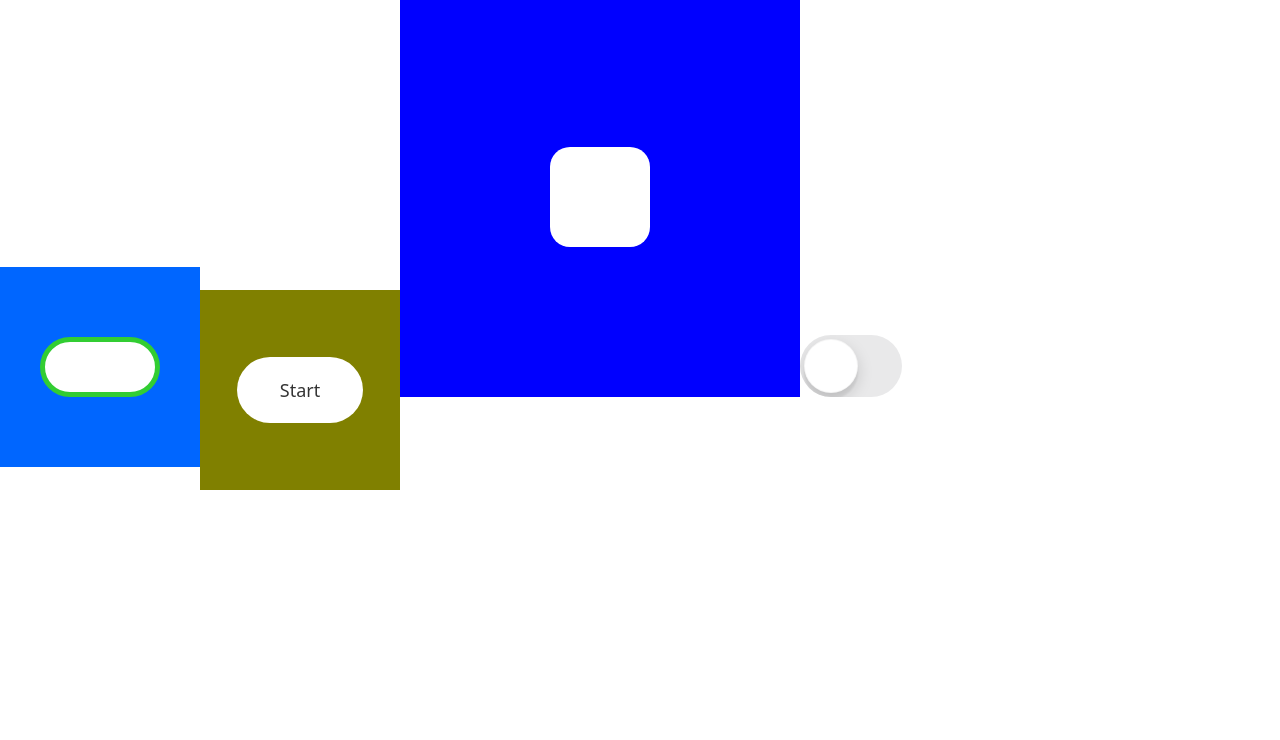
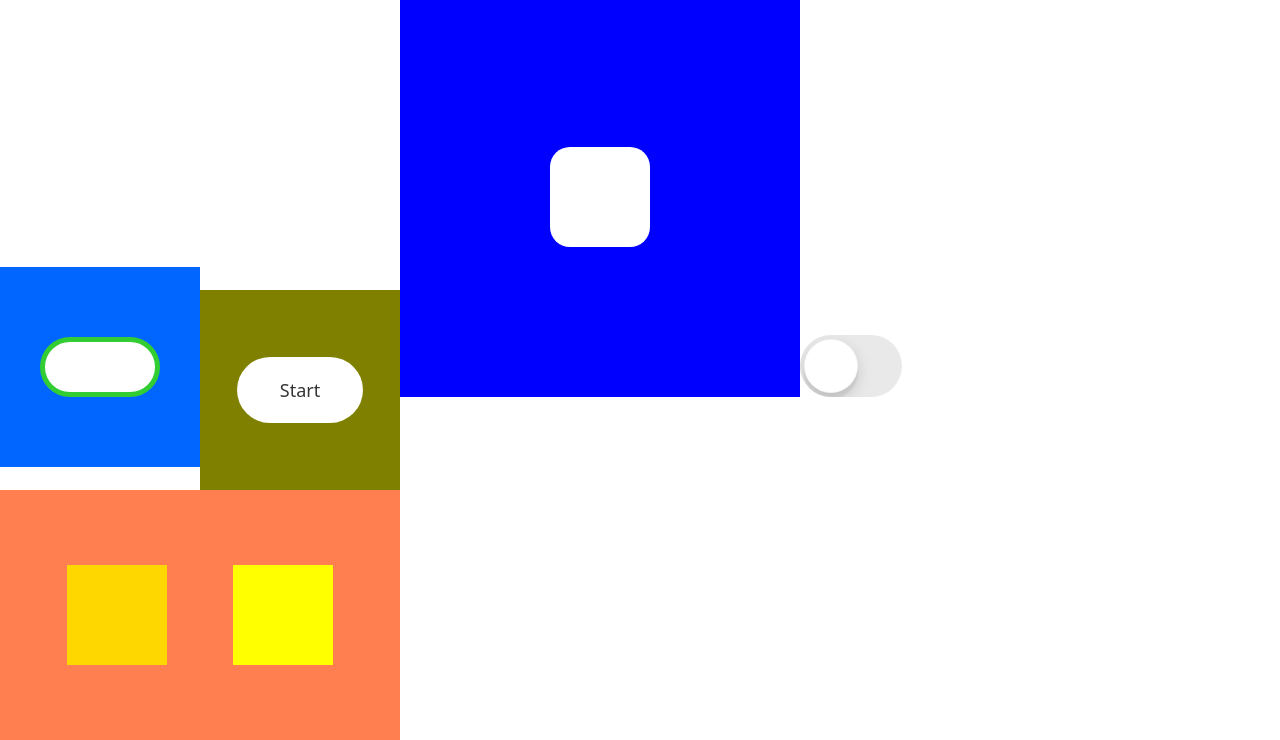
Before and after one commit to frommainland/framer30days, a Gatsby site: page / in a window 1280 px wide. Shown: the part 1316-2056 px from the top of the page. Before the commit the page ends 1806 px from the top, so only its background shows below. Built offline with nearby package versions, Linux system fonts and the light colour scheme; Gatsby itself is replaced by a stand-in of ours.

Commit message:
useanimation01

```diff
--- /dev/null
+++ b/src/components/useanimation01.js
@@ -0,0 +1,60 @@
+import React, { useState } from "react"
+import { motion, useAnimation } from "framer-motion"
+
+export default function UseAnimation01() {
+
+    const animation = useAnimation()
+    const animation2 = useAnimation()
+
+    return (
+        <div
+            style={{
+                width: 400,
+                height: 250,
+                background: 'coral',
+                display: 'inline-flex',
+                justifyContent: 'space-evenly',
+                alignItems: 'center'
+            }}
+        >
+            <motion.div
+                style={{
+                    width: 100,
+                    height: 100,
+                    background: 'gold'
+                }}
+                animate={animation}
+                onHoverStart={
+                    () => {
+                        animation.start({ scale: 1.2, transition: { yoyo: Infinity } })
+                    }
+
+                }
+                onHoverEnd={
+                    () => {
+                        animation.stop()
+                    }
+                }
+            ></motion.div>
+            <motion.div
+                style={{
+                    width: 100,
+                    height: 100,
+                    background: 'yellow'
+                }}
+                animate={animation2}
+                onHoverStart={
+                    () => {
+                        animation2.start({ scale: 1.2, transition: { yoyo: Infinity } })
+                    }
+                }
+                onHoverEnd={
+                    () => animation2.start({ scale: 1 })
+                }
+
+            ></motion.div>
+
+        </div>
+    )
+
+}
--- a/src/pages/index.js
+++ b/src/pages/index.js
@@ -21,6 +21,7 @@ import Cycle02 from '../components/cycle02'
 import Cycle03 from '../components/cycle03'
 import Cycle04 from '../components/cycle04'
 import Cycle05 from '../components/cycle05'
+import UseAnimation01 from '../components/useanimation01'
 
 const IndexPage = () => (
   <Layout>
@@ -39,6 +40,7 @@ const IndexPage = () => (
     <Cycle03 />
     <Cycle04 />
     <Cycle05 />
+    <UseAnimation01 />
   </Layout>
 )
 
```
Also changed, not shown: README.md.
